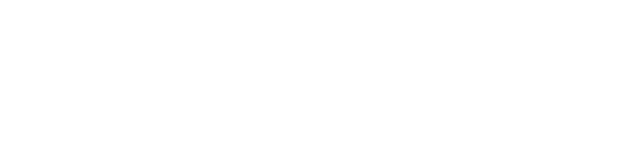
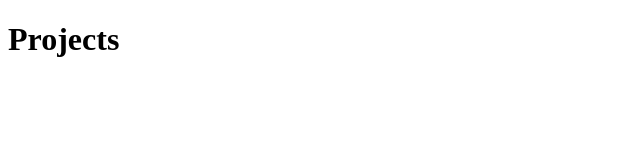
Before and after one commit to Ricard-Garcia/ricard-garcia.github.io, a plain HTML site: page projects/calculator/projects.html in a window 1280 px wide. Shown: the whole page, without its empty margins (0-640 px from the left). Drawn offline with Linux system fonts and the light colour scheme.

Commit message:
Added line of text

```diff
--- a/projects/calculator/projects.html
+++ b/projects/calculator/projects.html
@@ -6,5 +6,7 @@
     <meta name="viewport" content="width=device-width, initial-scale=1.0" />
     <title>Ricard Garcia | Projects</title>
   </head>
-  <body></body>
+  <body>
+    <h1>Projects</h1>
+  </body>
 </html>
```
